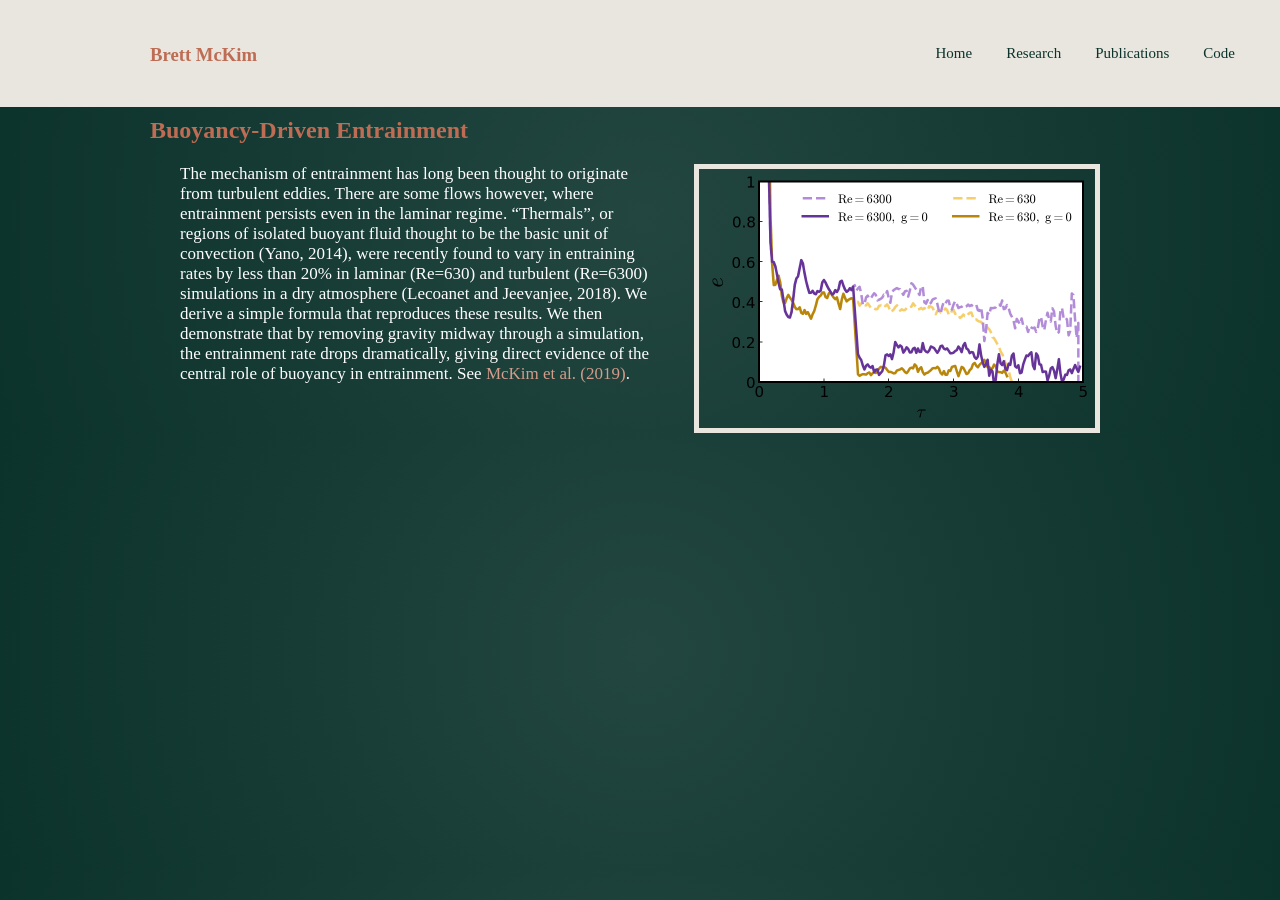
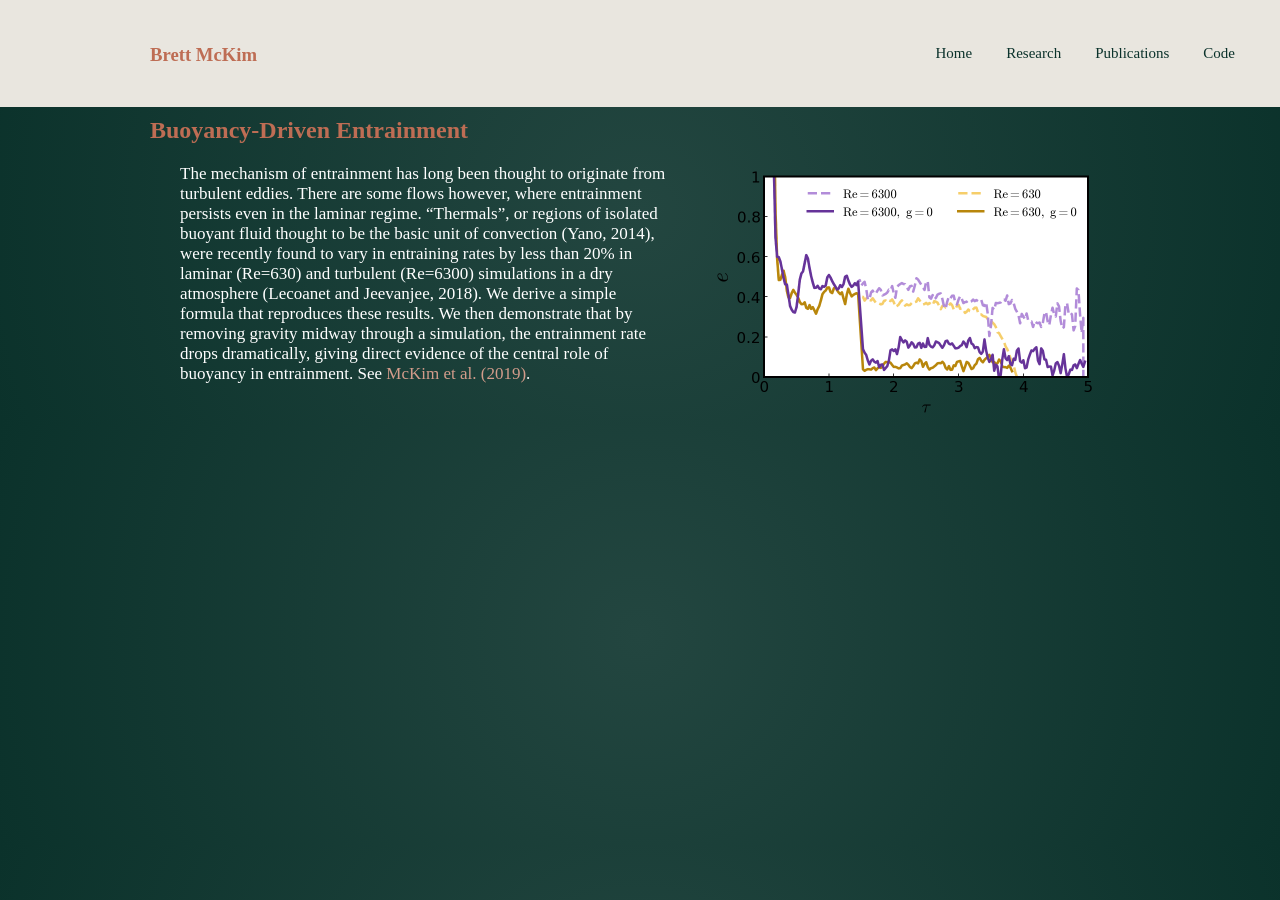
Before and after one commit to mckimb/mckimb.github.io, a Jekyll site: the page built from research/index.html, in a window 1280 px wide. Built offline with Jekyll 4.4.1, drawn with Linux system fonts in a browser that asks for light colours.

Commit message:
Update main.css

```diff
--- a/css/main.css
+++ b/css/main.css
@@ -124,7 +124,6 @@ img.wrap {
     margin-left: 50px;
     margin-left: 30px;
     margin-right: 30px;
-    border:5px solid #e9e6df;
 }
 
 nav ul, footer ul {
@@ -132,25 +131,18 @@ nav ul, footer ul {
     padding: 0px;
     list-style: none;
     font-weight: bold;
+    color: white;
 }
 
 nav ul li, footer ul li {
     display: inline;
     margin-right: 235px;
+    color: white;
 }
 
 .blurb p {
     \\ color: #272822;
     color: white;
-}
-
-ul li::before {
-  \\ content: "\2022";  /* Add content: \2022 is the CSS Code/unicode for a bullet */
-  color: white; /* Change the color */
-  \\ font-weight: bold; /* If you want it to be bold */
-  \\ display: inline-block; /* Needed to add space between the bullet and the text */
-  \\ width: 1em; /* Also needed for space (tweak if needed) */
-  \\ margin-left: -1em; /* Also needed for space (tweak if needed) */
 }
 
 .dot1 {
```
